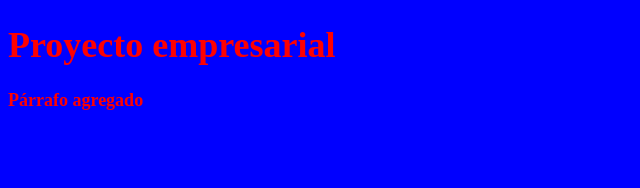
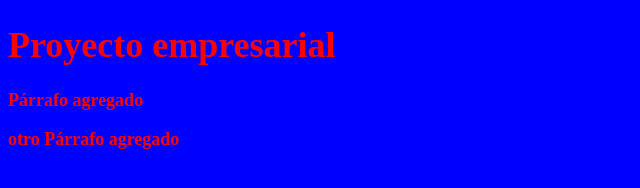
Before and after one commit to AlexPortas/CursoGit, a plain HTML site: page index.html in a window 1280 px wide. Shown: the whole page, without its empty margins (0-640 px from the left). Drawn offline with Linux system fonts and the light colour scheme.

Commit message:
Agregar otro parrafo

```diff
--- a/index.html
+++ b/index.html
@@ -9,5 +9,8 @@
 <body>
 <h1>Proyecto empresarial</h1>
   <p>Párrafo agregado</p>
+
+
+  <p>otro Párrafo agregado</p>
 </body>
 </html>
```
